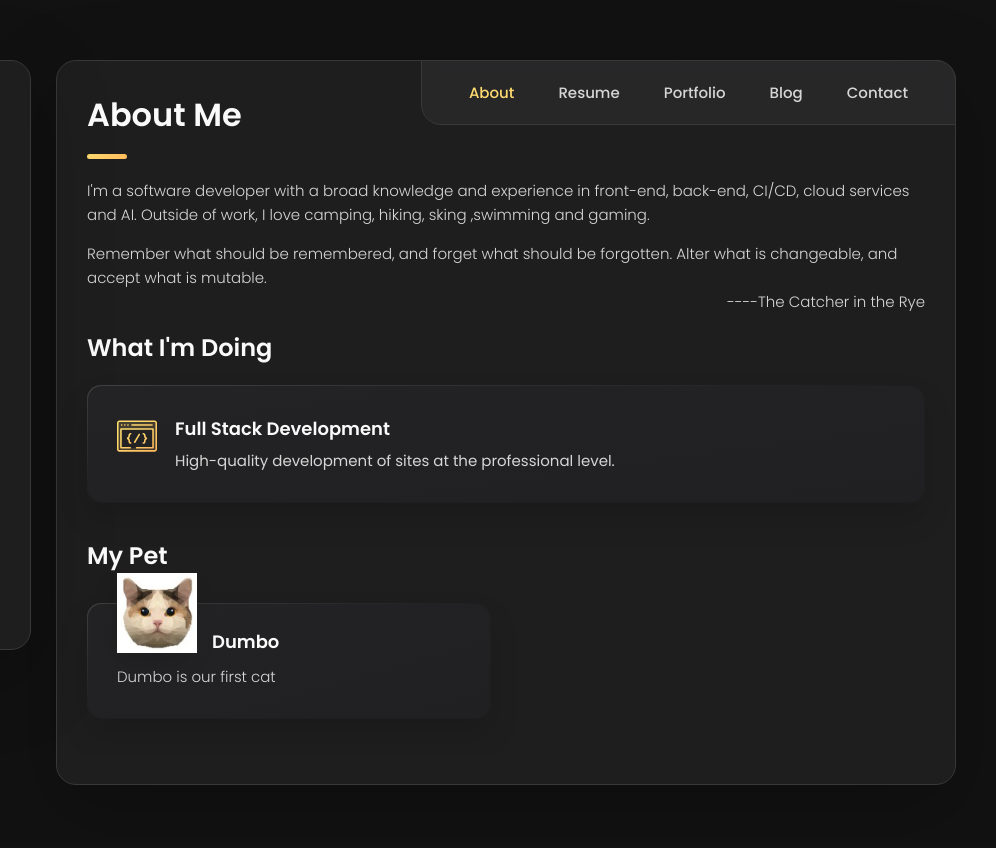
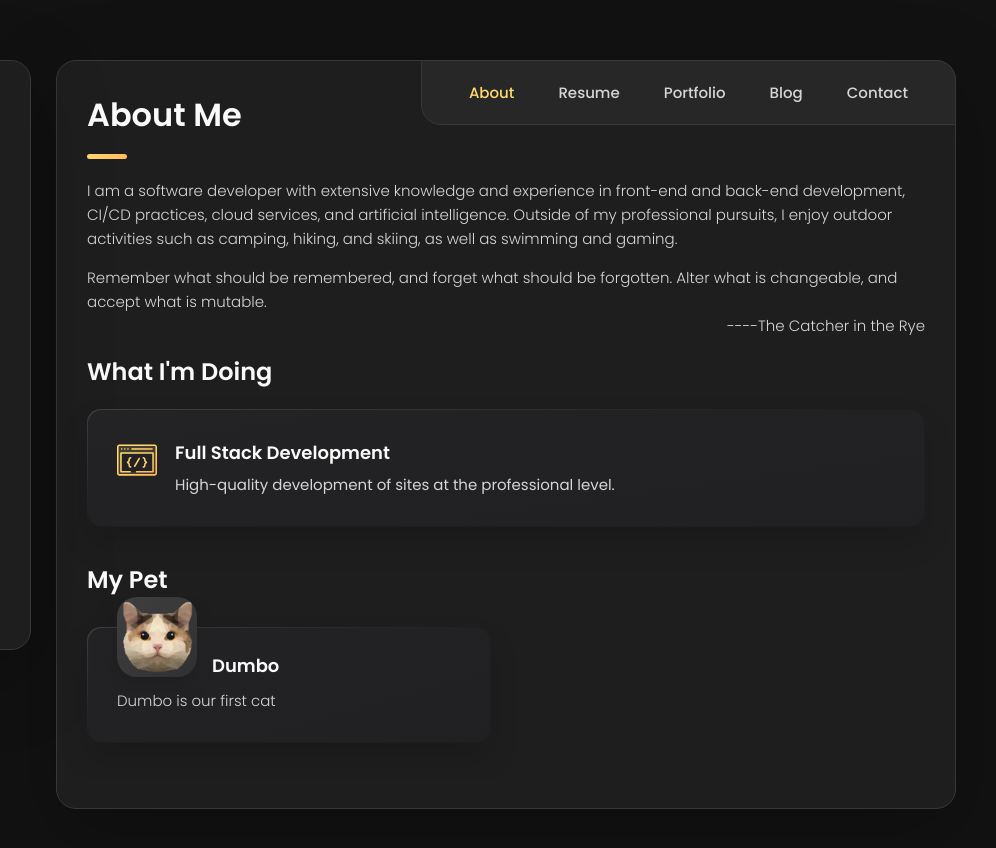
Before and after one commit to sammloo/my-webpage, a plain HTML site: page index.html in a window 1280 px wide. Shown: the full height of the page, 284-1280 px from the left. Drawn offline with nearby package versions, Linux system fonts and the light colour scheme.

Commit message:
update about me

```diff
--- a/index.html
+++ b/index.html
@@ -182,8 +182,8 @@
 
         <section class="about-text">
           <p>
-            I'm a software developer with a broad knowledge and experience in front-end, back-end, CI/CD, cloud services and AI. Outside of work, I love camping,
-            hiking, sking ,swimming and gaming.
+            I am a software developer with extensive knowledge and experience in front-end and back-end development, CI/CD practices, cloud services, and artificial intelligence.
+            Outside of my professional pursuits, I enjoy outdoor activities such as camping, hiking, and skiing, as well as swimming and gaming.
           </p>
 
           <p>
@@ -287,7 +287,7 @@
               <div class="content-card" data-testimonials-item>
 
                 <figure class="testimonials-avatar-box">
-                  <img src="./assets/images/cat-image.jpg" alt="Dumbo" width="60" data-testimonials-avatar>
+                  <img src="./assets/images/cat-image.png" alt="Dumbo" width="60" data-testimonials-avatar>
                 </figure>
 
                 <h4 class="h4 testimonials-item-title" data-testimonials-title>Dumbo</h4>
```
Also changed, not shown: assets/images/cat-image.jpg (deleted), assets/images/cat-image.png (added).
